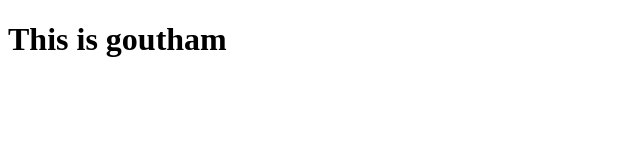
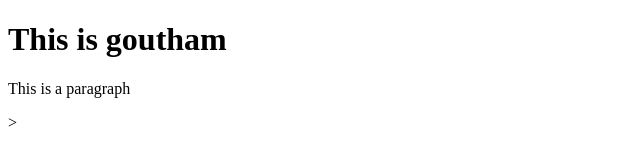
Before and after one commit to gouthamkallempudi/git-test, a plain HTML site: page index.html in a window 1280 px wide. Shown: the whole page, without its empty margins (0-640 px from the left). Drawn offline with Linux system fonts and the light colour scheme.

Commit message:
second commit

```diff
--- a/index.html
+++ b/index.html
@@ -4,5 +4,6 @@
 </head>
 <body>
 <h1>This is goutham</h1>
+<p> This is a paragraph</p>>
 </body>
 </html>
```
